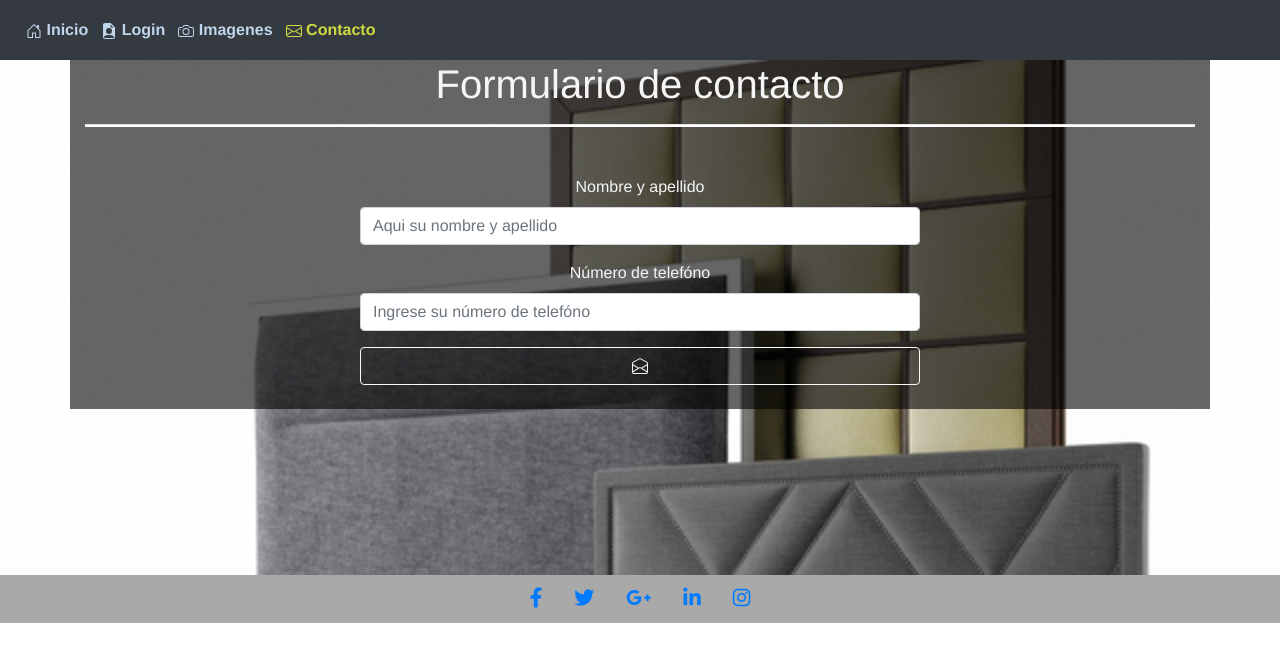
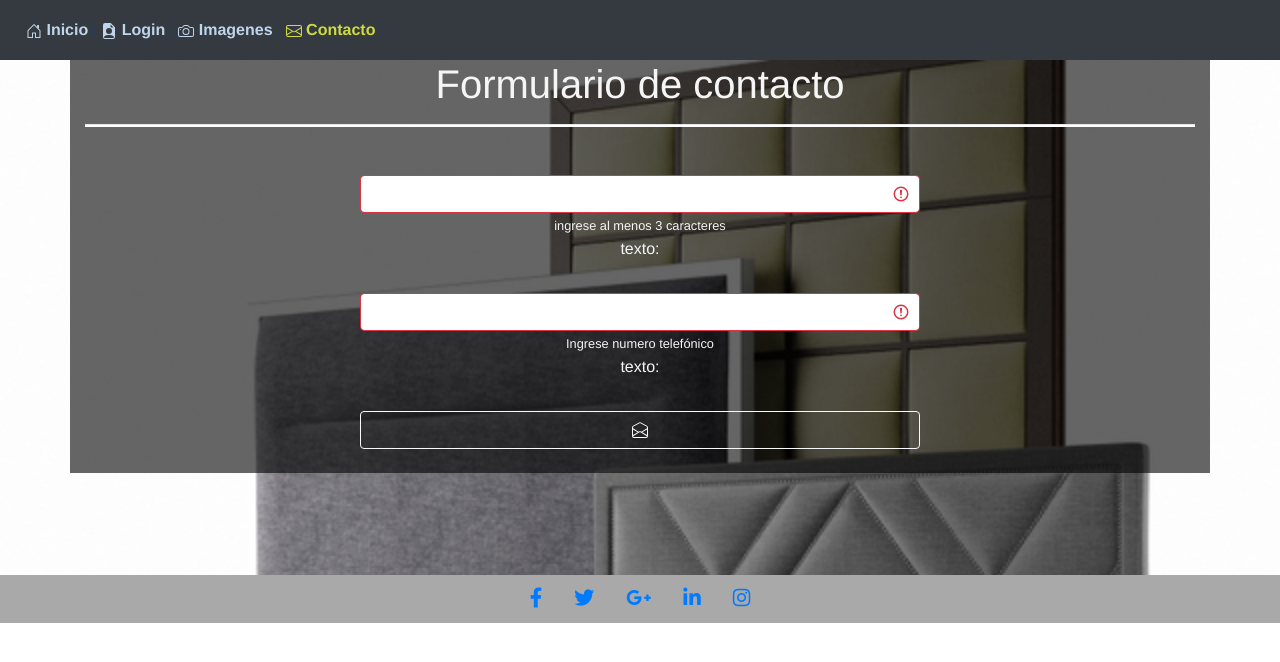
Before and after one commit to wl4dig3/otro-klaus, a Vue app: page /contacto in a window 1280 px wide. Shown: the top 662 px of the page. Built offline with nearby package versions, Linux system fonts and the light colour scheme; no server answers; the database is empty.

Commit message:
agregando validacion al formulario

```diff
--- a/src/views/Contacto.vue
+++ b/src/views/Contacto.vue
@@ -6,29 +6,30 @@
 
       <form>
         <div class="row mt-5">
-          <div class="form-group  col-12">
-            <label for="formGroupExampleInput">Nombre y apellido</label>
-            <input
-              type="text"
-              class="form-control"
-              id="formGroupExampleInput"
-              placeholder="Aqui su nombre y apellido"
-            />
+          <div class="form-group col-12">
+            <b-form-input
+            class="control"
+            type="text"
+            v-model="nombre"
+            :state="validar"
+            >
+            </b-form-input>
+            <small>ingrese al menos 3 caracteres</small>
+            <p>texto: {{nombre}}</p>
           </div>
           <div class="form-group col-12">
-            <label for="formGroupExampleInput2">Número de telefóno</label>
-            <input
-              type="text"
-              class="form-control"
-              id="formGroupExampleInput2"
-              placeholder="Ingrese su número de telefóno"
-            />
+            <b-form-input
+            class="control"
+            type="number"
+            v-model="numero"
+            :state="validarnum"
+            >
+            </b-form-input>
+            <small>Ingrese numero telefónico</small>
+            <p>texto: {{numero}}</p>
           </div>
-          <div class="col-md  mb-2">
-            <button
-              type="submit"
-              class="btn btn-outline-light btn-block"
-            >
+          <div class="col-md mb-2">
+            <button type="submit" class="btn btn-outline-light btn-block">
               <svg
                 width="1em"
                 height="1em"
@@ -50,6 +51,27 @@
   </div>
 </template>
 
+<script>
+export default {
+  name: "Contacto",
+  data() {
+    return {
+      nombre: "",
+      numero:'',
+    };
+  },
+  computed:{
+      validar(){
+          return this.nombre.length > 3 ? true : false
+      },
+      validarnum(){
+          return this.numero.length > 3 ? true : false
+
+      }
+  }
+};
+</script>
+
 <style lang="scss" scoped>
 .fondo {
   background-image: url("./../assets/contacto.jpeg");
@@ -62,9 +84,7 @@
   background: rgba(0, 0, 0, 0.6);
   color: whitesmoke;
   padding: 3rem auto;
-
 }
-
 
 hr {
   background-color: white;
@@ -73,7 +93,7 @@ hr {
 
 // mediaquerie
 @media (min-width: 576px) {
-  .form-control {
+  .control {
     width: 35rem;
     margin: 0 auto;
     // display: none;
@@ -82,6 +102,5 @@ hr {
     width: 35rem;
     margin: 0 auto 1rem;
   }
-
 }
 </style>
```
